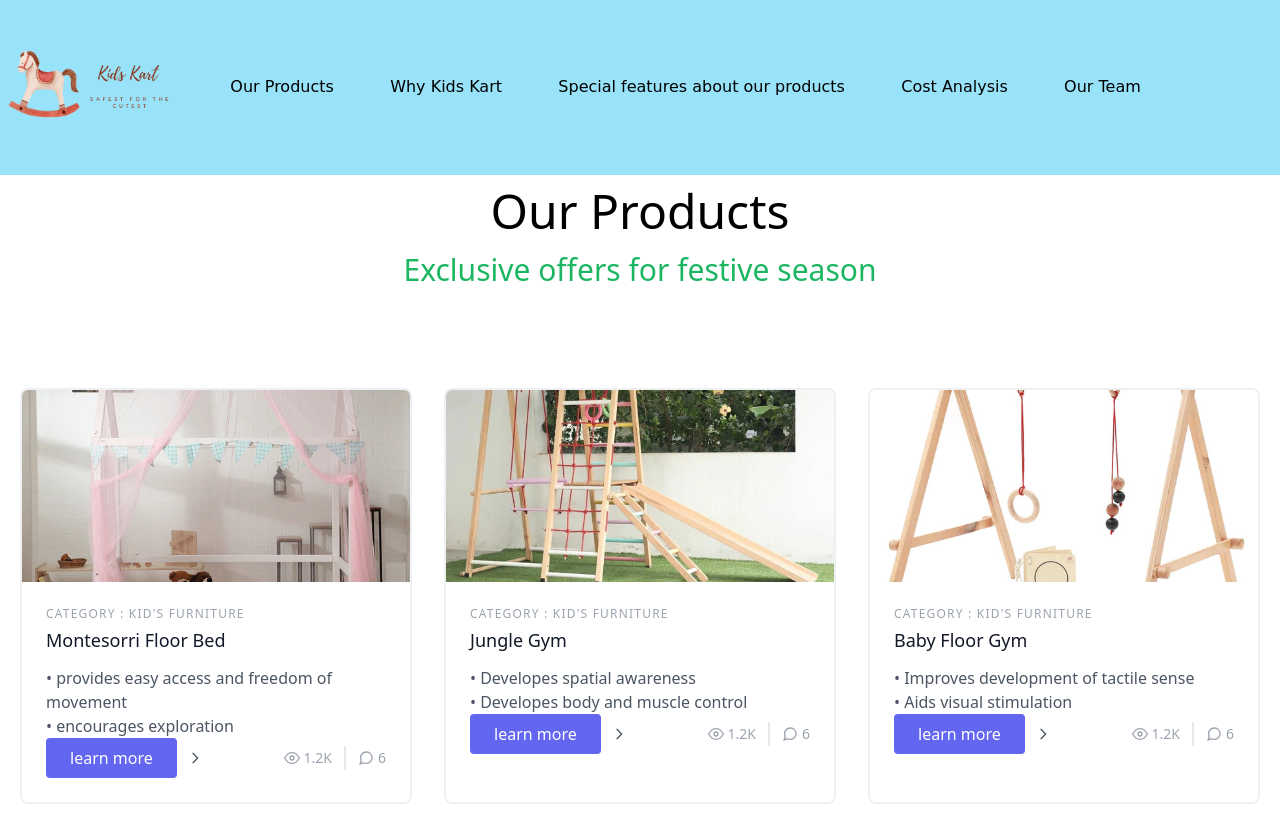
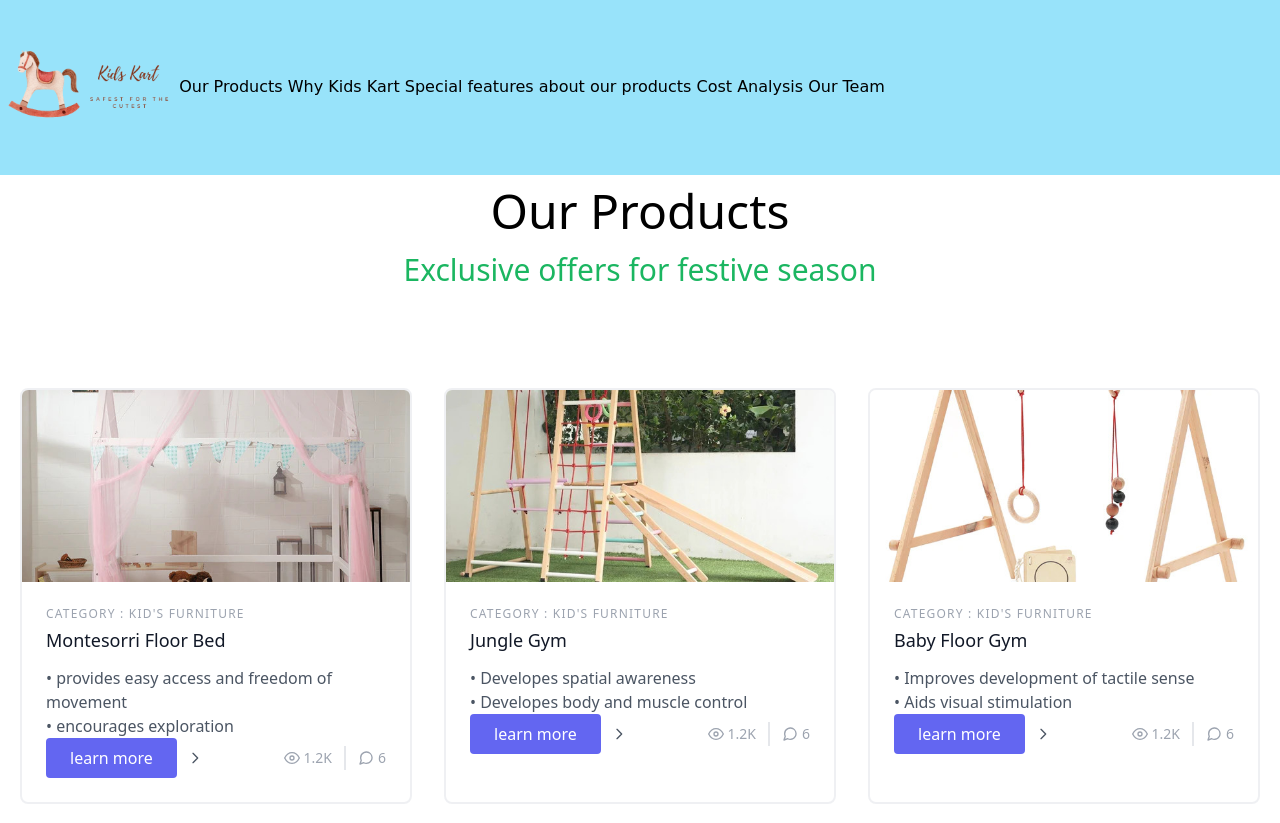
Before and after one commit to brahmdeep3541/kidskart, a plain HTML site: page index.html in a window 1280 px wide. Shown: the top 823 px of the page. Drawn offline with nearby package versions, Linux system fonts and the light colour scheme; a web font is replaced by a local one.

Commit message:
Update style.css

```diff
--- a/style.css
+++ b/style.css
@@ -9,7 +9,7 @@
 }
 .block-in{
     display: inline;
-    padding: 2vw;
+
 }
 nav{
     background-color: rgb(152, 227, 250);
```
